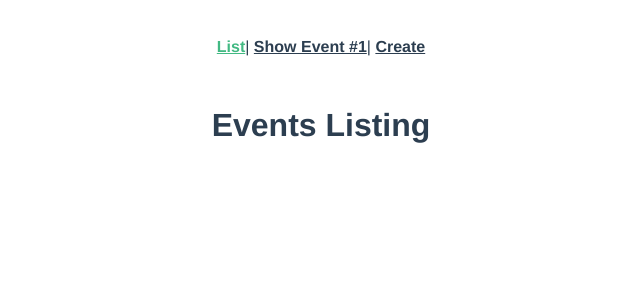
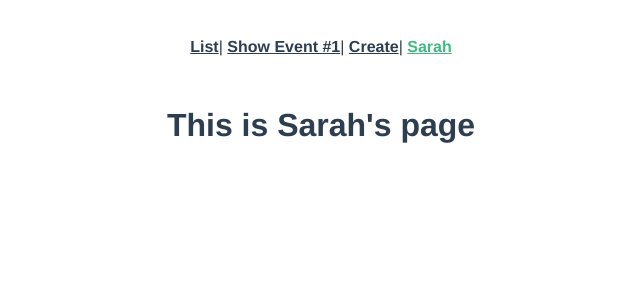
Before and after one commit to Shivelle/RealWorldVue, a Vue app: page /user/Sarah in a window 1280 px wide. Shown: the top 300 px of the page, without its empty margins (319-959 px from the left). Built offline with nearby package versions, Linux system fonts and the light colour scheme.

Commit message:
user example for 'Dynamic Routing & History Mode'

```diff
--- a/src/App.vue
+++ b/src/App.vue
@@ -3,7 +3,8 @@
     <div id="nav">
       <router-link :to="{ name: 'event-list' }">List</router-link>|
       <router-link :to="{ name: 'event-show' }">Show Event #1</router-link>|
-      <router-link :to="{ name: 'event-create' }">Create</router-link>
+      <router-link :to="{ name: 'event-create' }">Create</router-link>|
+      <router-link :to="{ name: 'user', params: { username: 'Sarah'} }">Sarah</router-link>
     </div>
     <router-view />
   </div>
--- a/src/router/index.js
+++ b/src/router/index.js
@@ -3,9 +3,10 @@
 import EventCreate from '../views/EventCreate.vue'
 import EventList from '../views/EventList.vue'
 import EventShow from '../views/EventShow.vue'
+import User from '../views/User.vue'
+import NotFound from '../views/NotFound.vue'
 
 Vue.use(VueRouter)
-
 const routes = [
   {
     path: '/',
@@ -21,10 +22,22 @@
     path: '/event/create',
     name: 'event-create',
     component: EventCreate
+  },
+  {
+    path: '/user/:username',
+    name: 'user',
+    component: User,
+    props: true
+  },
+  {
+    // 404 are no longer being displayed with history mode in production as all requests lead trhough index.html
+    path: '*',
+    component: NotFound
   }
 ]
 
 const router = new VueRouter({
+  mode: 'history',
   routes
 })
 
--- /dev/null
+++ b/src/views/NotFound.vue
@@ -0,0 +1,10 @@
+<template>
+  <h1>Oops, we can't find that page.</h1>
+</template>
+
+<script>
+export default {}
+</script>
+
+<style>
+</style>
--- /dev/null
+++ b/src/views/User.vue
@@ -0,0 +1,14 @@
+<template>
+  <div class="user">
+    <h1>This is {{ username }}'s page</h1>
+  </div>
+</template>
+
+<script>
+export default {
+  props: ['username']
+}
+</script>
+
+<style>
+</style>
```
